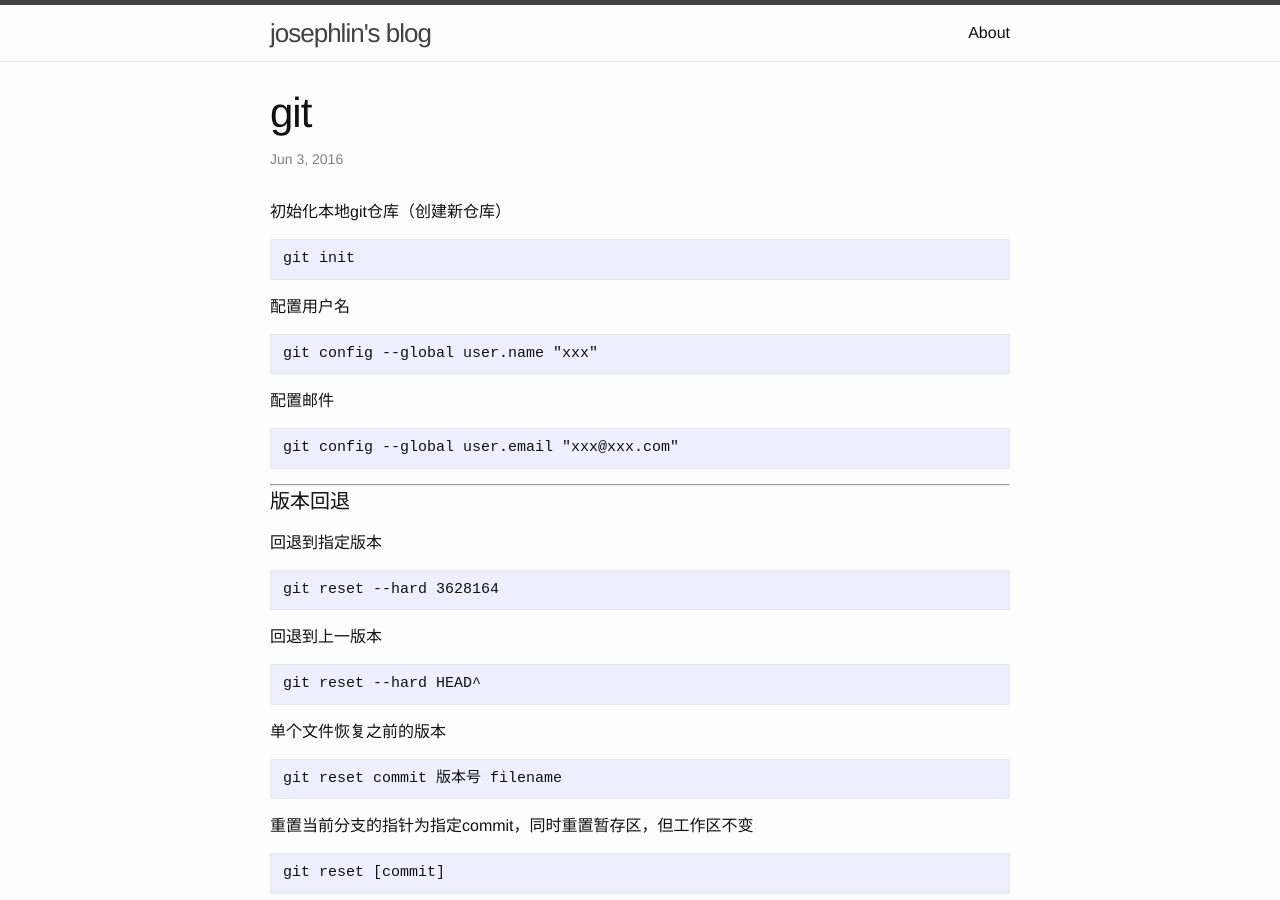
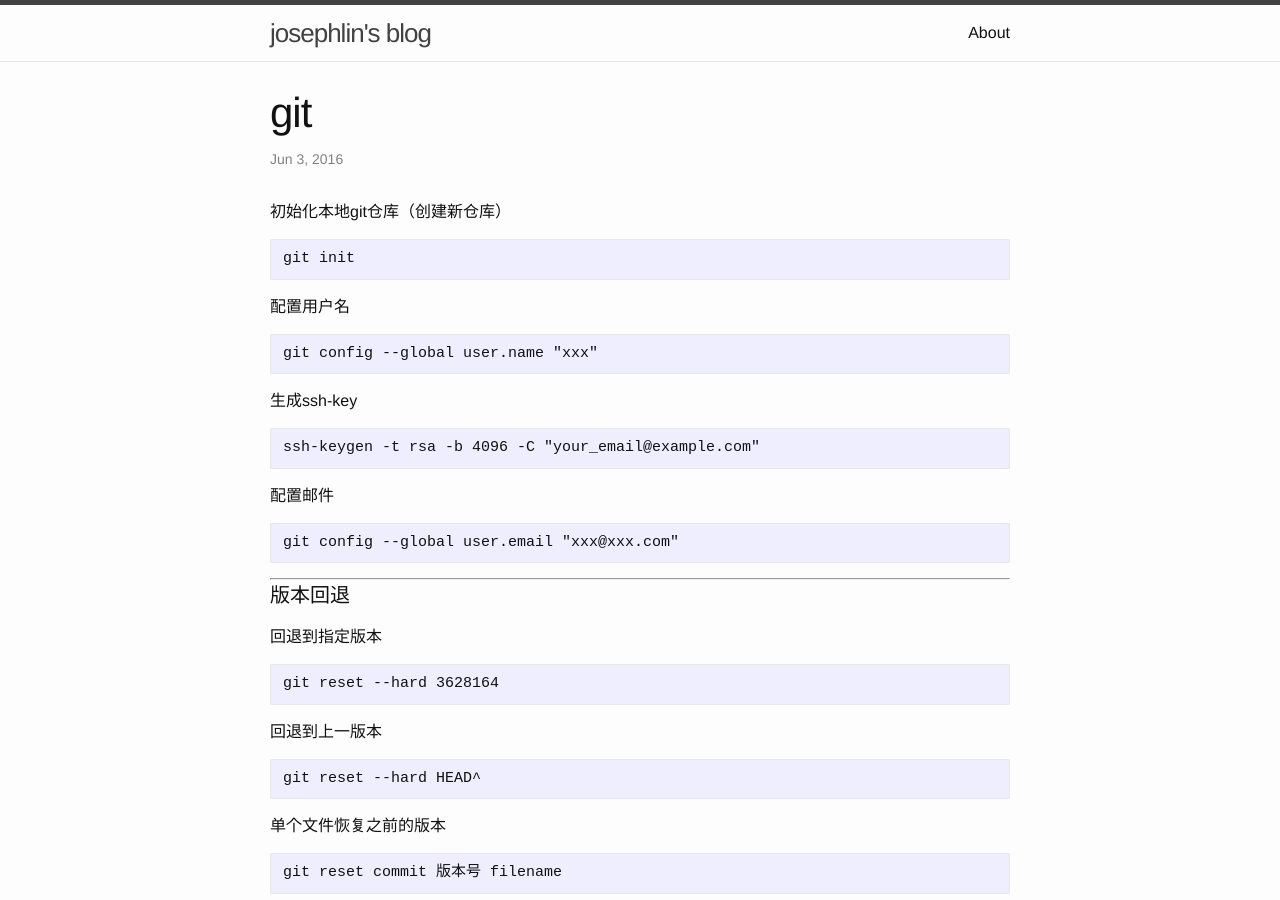
Before and after one commit to josephstalin117/josephstalin117.github.io, a Jekyll site: the page built from _posts/2016-06-03-git.markdown, in a window 1280 px wide and 900 px high. Built offline with Jekyll 4.4.1, drawn with Linux system fonts in a browser that asks for light colours.

Commit message:
add ssh-key gen

````diff
--- a/_posts/2016-06-03-git.markdown
+++ b/_posts/2016-06-03-git.markdown
@@ -15,6 +15,12 @@ git init
 
 ```
 git config --global user.name "xxx"
+```
+
+生成ssh-key
+
+```
+ssh-keygen -t rsa -b 4096 -C "your_email@example.com"
 ```
 
 配置邮件
````
